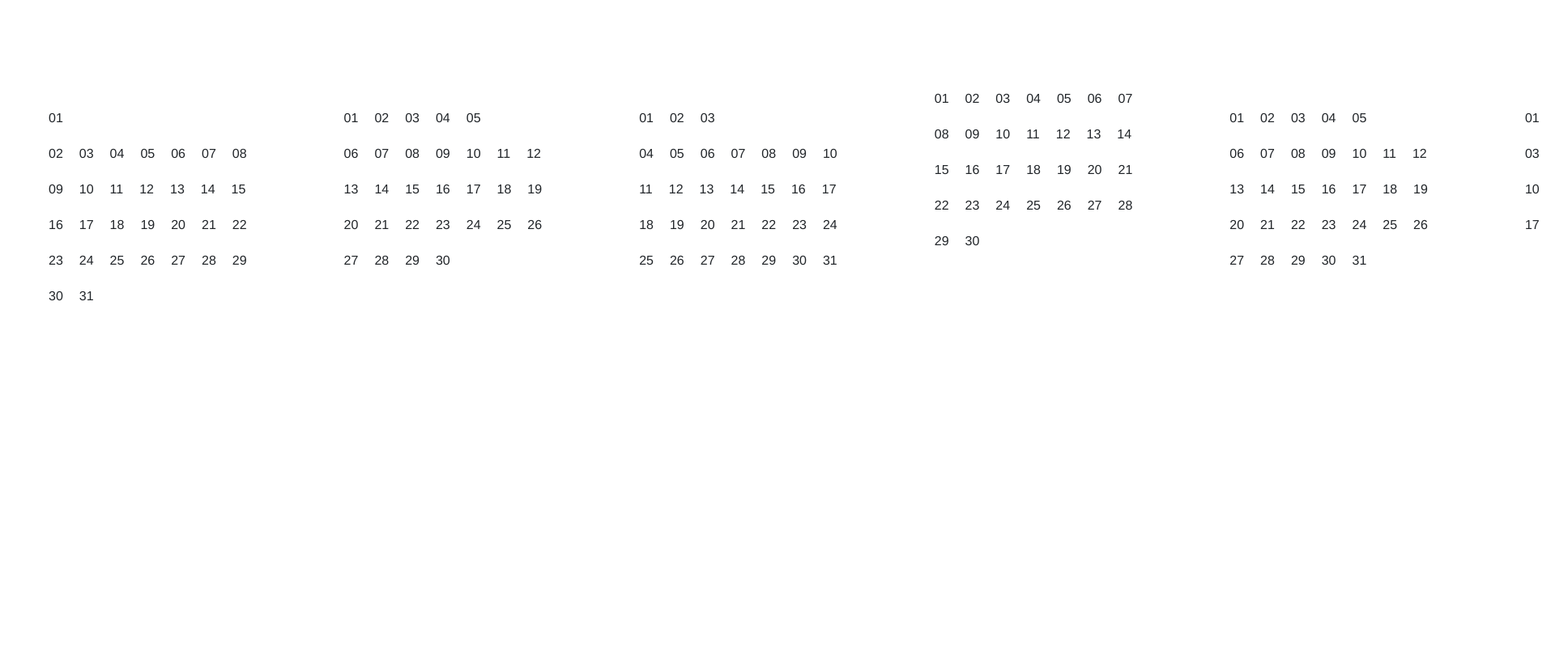
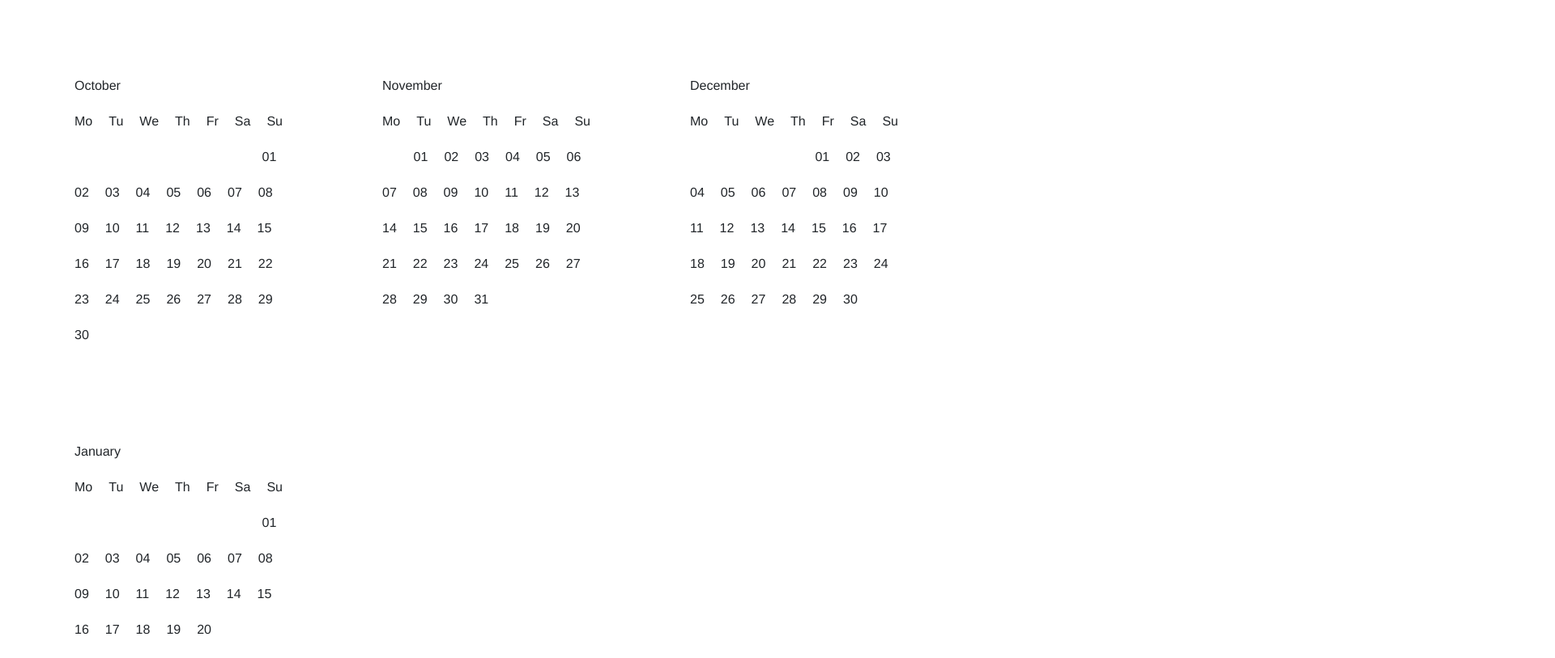
Before and after one commit to 26Kenn07/SGP-II, a plain HTML site: page SGP-II/index.html in a window 1280 px wide. Shown: the top 813 px of the page at 81% size, 1920 px wide, since content can reach past the window. Drawn offline with nearby package versions, Linux system fonts and the light colour scheme.

Commit message:
butify the code and adding days name and month name

```diff
--- a/SGP-II/index.css
+++ b/SGP-II/index.css
@@ -1,12 +1,34 @@
-.months
+body
 {
-    margin: 50px;
+    /* background-color: black; */
+}
+.month
+{
+    margin-top: 50px;
+    margin-bottom: 50px;
+}
+.monthname
+{
+    display: flex;
+    justify-content: flex-start;
+    padding-left: 10px;
+    margin-top: 20px;
+    margin-bottom: 20px;
 }
 .dates
 {
     padding: 10px;
+    /* color: white; */
     /* border: 1px solid black; */
 }
+
+.weeksnameindi
+{
+    padding: 10px;
+    /* color: white; */
+    /* border: 1px solid black; */
+}
+
 .weeks
 {
     margin-top: 20px;
--- a/SGP-II/index.html
+++ b/SGP-II/index.html
@@ -6,36 +6,23 @@
     <meta http-equiv="X-UA-Compatible" content="IE=edge">
     <meta name="viewport" content="width=device-width, initial-scale=1.0">
     <title>main</title>
-    <link href="https://cdn.jsdelivr.net/npm/bootstrap@5.3.0-alpha1/dist/css/bootstrap.min.css" rel="stylesheet" integrity="sha384-GLhlTQ8iRABdZLl6O3oVMWSktQOp6b7In1Zl3/Jr59b6EGGoI1aFkw7cmDA6j6gD" crossorigin="anonymous">
+    <link href="https://cdn.jsdelivr.net/npm/bootstrap@5.3.0-alpha1/dist/css/bootstrap.min.css" rel="stylesheet"
+        integrity="sha384-GLhlTQ8iRABdZLl6O3oVMWSktQOp6b7In1Zl3/Jr59b6EGGoI1aFkw7cmDA6j6gD" crossorigin="anonymous">
     <link rel="stylesheet" href="./index.css">
 </head>
 
 <body>
-    <dtv class="container"></dtv>
-    <div style="display: flex;flex-direction: row;font-family: 'Franklin Gothic Medium', 'Arial Narrow', Arial, sans-serif;" class="my-3">
-        <div id="m1" class="months">
+    <dtv class="container">
+        <div style="display: flex;flex-direction: col;font-family: 'Franklin Gothic Medium', 'Arial Narcol', Arial, sans-serif;"
+            class="container">
+            <div id="main-cal" class="row row-cols-3">
 
+            </div>
         </div>
-        <div id="m2" class="months">
-
-        </div>
-        <div id="m3" class="months">
-
-        </div>
-        <div id="m4" class="months">
-
-        </div>
-        <div id="m5" class="months">
-
-        </div>
-        <div id="m6" class="months">
-
-        </div>
-        <div id="m7" class="months">
-
-        </div>
-    </div>
-    <script src="https://cdn.jsdelivr.net/npm/bootstrap@5.3.0-alpha1/dist/js/bootstrap.bundle.min.js" integrity="sha384-w76AqPfDkMBDXo30jS1Sgez6pr3x5MlQ1ZAGC+nuZB+EYdgRZgiwxhTBTkF7CXvN" crossorigin="anonymous"></script>
+    </dtv>
+    <script src="https://cdn.jsdelivr.net/npm/bootstrap@5.3.0-alpha1/dist/js/bootstrap.bundle.min.js"
+        integrity="sha384-w76AqPfDkMBDXo30jS1Sgez6pr3x5MlQ1ZAGC+nuZB+EYdgRZgiwxhTBTkF7CXvN"
+        crossorigin="anonymous"></script>
     <script src="./index.js"></script>
 </body>
 
--- a/SGP-II/index.js
+++ b/SGP-II/index.js
@@ -1,70 +1,164 @@
-let month = 1;
+
+
+let weeks = ["Mo", "Tu", "We", "Th", "Fr", "Sa", "Su"];
+let months = ["January", "February", "March", "April", "May", "June", "July", "August", "Saptempber", "October", "November", "December"]
+
+
+
+let month = 10;//starting month
 let week = 1;
 let date = 1;
 let day = 1;
 
+
+
+let tmpmonth = month;
+
 const startmonth = 1;
 const startdate = 1;
 const startday = 1;
+let curday = 7; //starting var
 
-const endmonth = 6;
+const endmonth = 1;
 const enddate = 20;
+
+
+//------------------------------------------------------------------------------------------------------------
+
+//start adding month
+
+while (month != endmonth + 1) {
+    let classmonth = "m" + month;
+    const box = document.createElement("div");
+    box.id = (classmonth);
+    box.className = "month" + " " + "col"
+    document.getElementById("main-cal").appendChild(box)
+    month++;
+    if (month > 12) {
+        month = 1;
+    }
+}
+
+//end adding month
+
+//------------------------------------------------------------------------------------------------------------
+
+//starting printing month name
+
+month = tmpmonth;
+
+while (month != endmonth + 1) {
+    let classmonth = "m" + month;
+    const box = document.createElement("div");
+    box.id = "monthname" + classmonth;
+    let tmpweeks = "monthname" + classmonth;
+    box.className = "monthname";
+    box.innerHTML = months[month - 1]
+    document.getElementById(classmonth).appendChild(box);
+    month++;
+    if (month > 12) {
+        month = 1;
+    }
+}
+
+//end printing monthname
+
+//------------------------------------------------------------------------------------------------------------
+
+//start printing weeks name
+
+month = tmpmonth;
+
+while (month != endmonth + 1) {
+    let classmonth = "m" + month;
+    const box = document.createElement("div");
+    box.id = "weeksname" + classmonth;
+    let tmpweeks = "weeksname" + classmonth;
+    box.className = "weeksname";
+    document.getElementById(classmonth).appendChild(box);
+    for (let a = 0; a < 7; a++) {
+        const box1 = document.createElement("span");
+        box1.innerHTML = weeks[a];
+        box1.className = "weeksnameindi";
+        document.getElementById(tmpweeks).appendChild(box1)
+    }
+    month++;
+    if (month > 12) {
+        month = 1;
+    }
+}
+
+//end printing weeks name
+
+//-----------------------------------------------------------------------------------------------------------
+
+//start adding weeks
+
+month = tmpmonth;
 
 while (month != endmonth + 1) {
     let classmonth = "m" + month;
     while (week <= 6) {
         const box = document.createElement("div");
-        let cl = "week" + month + week;
+        let cl = "week" + week + "m" + month;
         box.id = (cl);
-        box.className="weeks"
+        box.className = "weeks"
         document.getElementById(classmonth).appendChild(box)
         week++;
     }
     week = 1;
     month++;
+    if (month > 12) {
+        month = 1;
+    }
 }
 
-month = 1;
+//end adding weeks
 
-let curday = 7;
-while (month <= endmonth) {
-    let curweek = 1;
+//-----------------------------------------------------------------------------------------------------------
+
+//start adding dates
+
+month = tmpmonth;
+
+while (month != endmonth + 1) {
+    let week = 1;
     let max = 0;
-    if (month % 2 != 0) {
+    if (month == 2) {
+        max = 28;
+    }
+    else if (month == 7 || month == 8) {
+        max = 31;
+    }
+    else if (month % 2 != 0) {
         max = 31;
     }
     else {
         max = 30
     }
-    let tmp=1;
-        while(tmp<curday)
-        {
-            let classmonth2 = "week" + month + curweek;
+    let tmp = 1;
+    while (tmp < curday) {
+        let classmonth2 = "week" + week + "m" + month;
         const box = document.createElement("span");
-            let cl = "day" + month + curweek + date;
-            box.id = (cl);
+        box.id = ("trash");
         box.className = "dates";
         box.innerHTML = "᠎᠎ ᠎ ";
-            box.style.paddingRight="12.6px"
-            console.log("week" + month + curweek + date)
+        box.style.paddingRight = "12.6px"
         document.getElementById(classmonth2).appendChild(box)
         tmp++;
     }
     while (date <= max) {
-        let classmonth2 = "week" + month + curweek;
+        let classmonth2 = "week" + week + "m" + month;
         const box = document.createElement("span");
-        let cl = "day" + month + curweek + date;
+        let cl = "day" + month + date;
         box.id = (cl);
         box.className = "dates";
-        if(date<10)
-        {
-            box.innerHTML = "0"+date
+        if (date < 10) {
+            box.innerHTML = "0" + date
         }
-        else
-        {
+        else {
             box.innerHTML = date;
         }
-        console.log("week" + month + curweek + date)
         document.getElementById(classmonth2).appendChild(box)
         if (month == endmonth && date == enddate) {
             break;
@@ -73,16 +167,21 @@ while (month <= endmonth) {
         date++;
         if (curday > 7) {
             curday = 1;
-            curweek++;
+            week++;
         }
-        if (curweek > 6) {
-            curweek = 1;
+        if (week > 6) {
+            week = 1;
         }
     }
-    curweek = 1;
+    week = 1;
     date = 1;
     month++;
+    if (month > 12) {
+        month = 1;
     }
+}
+
+//end adding dates
 
 
 // parent = document.getElementsByClassName('m1')[0];
```
Lines whose indentation alone changed are shown as unchanged.
